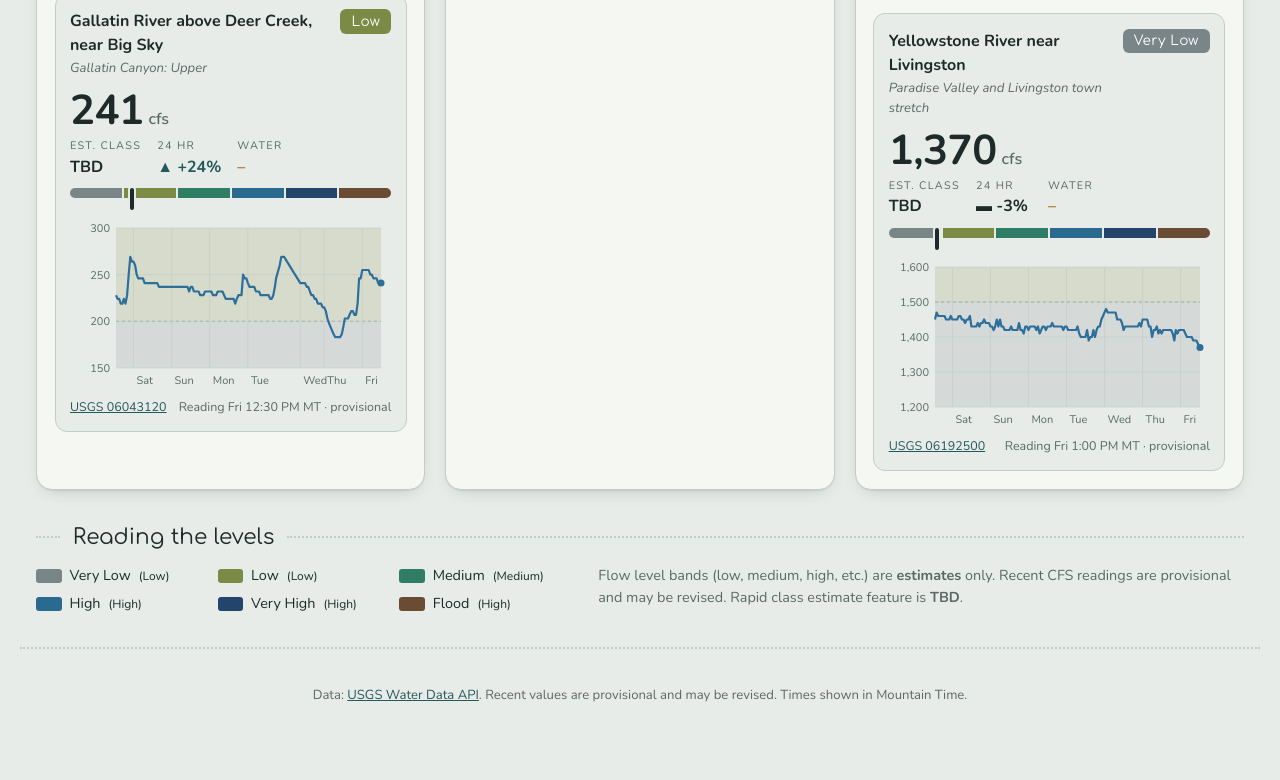
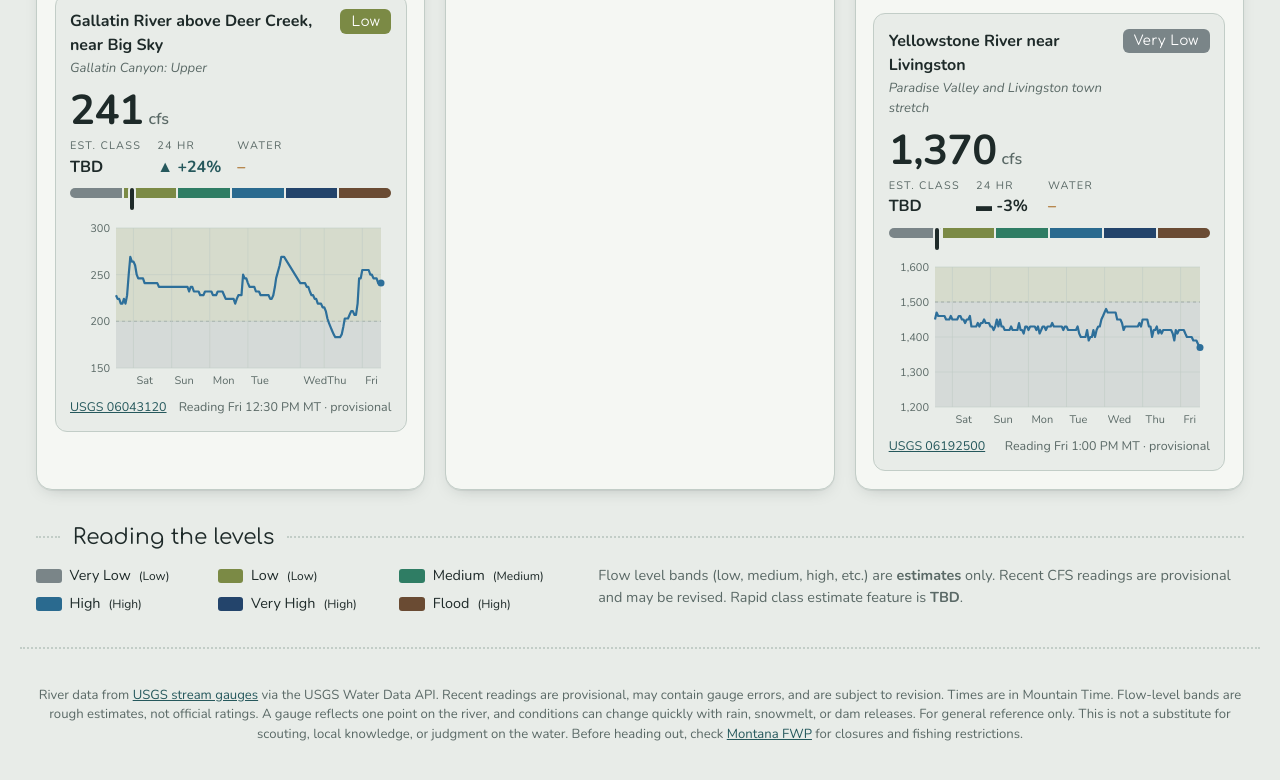
Before and after one commit to hannahvozel/bozeman-flows, a plain HTML site: page index.html in a window 1280 px wide. Shown: the part 1181-1961 px from the top of the page. Before the commit the page ends 1940 px from the top, so only its background shows below. Drawn offline with nearby package versions, Linux system fonts and the light colour scheme; no server answers.

Commit message:
Add a footnote

```diff
--- a/index.html
+++ b/index.html
@@ -63,8 +63,17 @@
   </main>
 
   <footer class="footer">
-    <p>Data: <a href="https://api.waterdata.usgs.gov/" rel="noopener">USGS Water Data API</a>. Recent values are provisional and may be revised.
-    Times shown in Mountain Time.</p>
+    <p>
+      River data from
+      <a href="https://waterdata.usgs.gov/" target="_blank" rel="noopener">USGS stream gauges</a>
+      via the USGS Water Data API. Recent readings are provisional, may contain gauge errors, and are
+      subject to revision. Times are in Mountain Time. Flow-level bands are rough estimates, not official ratings.
+      A gauge reflects one point on the river, and conditions can change quickly with rain, snowmelt, or dam releases.
+      For general reference only. This is not a substitute for scouting, local knowledge, or judgment on the water.
+      Before heading out, check
+      <a href="https://fwp.mt.gov/" target="_blank" rel="noopener">Montana FWP</a>
+      for closures and fishing restrictions.
+    </p>
   </footer>
 
   <template id="site-card">
```
Also changed, not shown: 1 other file.
